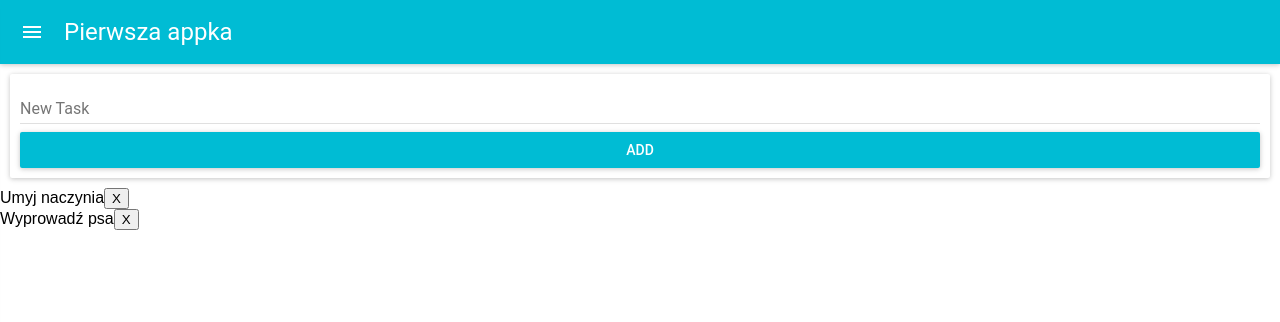
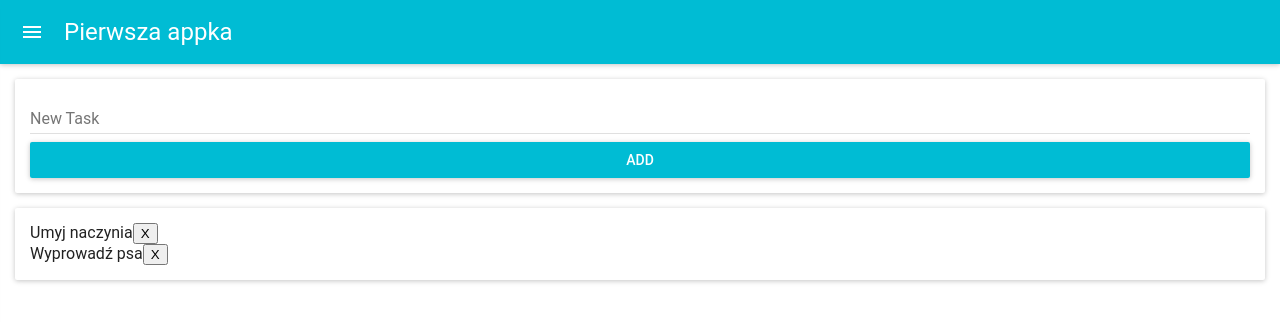
Before and after one commit to improcode/react_is_1, a React (Create React App) app: page /todo in a window 1280 px wide. Shown: the top 322 px of the page. Built offline with nearby package versions, Linux system fonts and the light colour scheme.

Commit message:
add css container

```diff
--- a/src/components/ToDo/Controls.js
+++ b/src/components/ToDo/Controls.js
@@ -1,18 +1,12 @@
 import React from 'react'
-import Paper from 'material-ui/Paper'
 import RaisedButton from 'material-ui/RaisedButton'
 import TextField from 'material-ui/TextField'
 
-const styles = {
-    paper: {
-        margin: '10px',
-        padding: '10px'
-    }
-}
+import Container from '../UI/Container'
 
 
 const Control = ({onChangeHandler, newTaskValue, onClickHandler}) => (
-    <Paper style={styles.paper}>
+    <Container>
         <TextField
             onChange={onChangeHandler}
             value={newTaskValue}
@@ -26,7 +20,7 @@ const Control = ({onChangeHandler, newTaskValue, onClickHandler}) => (
             fullWidth={true}
             label={'ADD'}
         />
-    </Paper>
+    </Container>
 )
 
 export default Control
--- a/src/components/ToDo/List.js
+++ b/src/components/ToDo/List.js
@@ -1,8 +1,10 @@
 import React from 'react'
 import Task from './Task'
 
+import Container from '../UI/Container'
+
 const List = ({tasksList, deleteTaskFunction}) => (
-    <div>
+    <Container>
         {
             tasksList.map(task => (
                 <Task
@@ -13,7 +15,7 @@ const List = ({tasksList, deleteTaskFunction}) => (
             ))
         }
 
-    </div>
+    </Container>
 )
 
 export default List
--- /dev/null
+++ b/src/components/UI/Container.js
@@ -0,0 +1,17 @@
+import React from 'react'
+import Paper from 'material-ui/Paper'
+
+const styles ={
+    paper: {
+        margin: '15px',
+        padding: '15px'
+    }
+}
+
+const Container = (props) => (
+    <Paper style={styles.paper}>
+        {props.children}
+    </Paper>
+)
+
+export default Container
```
